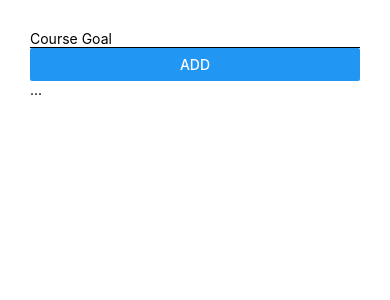
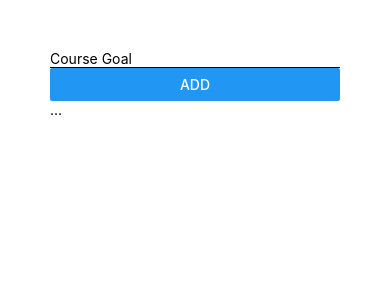
Before and after one commit to RommelTJ/React-Native-Guide, a React Native app: screen / in a window 390 px wide. Shown: the top 300 px of the page. Built offline with nearby package versions, Linux system fonts and the light colour scheme.

Commit message:
:sparkles: App: Minor padding change

```diff
--- a/App.js
+++ b/App.js
@@ -3,7 +3,7 @@ import { StyleSheet, Text, View, TextInput, Button } from 'react-native';
 
 export default function App() {
   return (
-    <View style={{padding: 30}} >
+    <View style={{padding: 50}} >
       <View>
         <TextInput placeholder="Course Goal" style={{borderBottomColor: "black", borderBottomWidth: 1}} />
         <Button title="ADD" />
```
